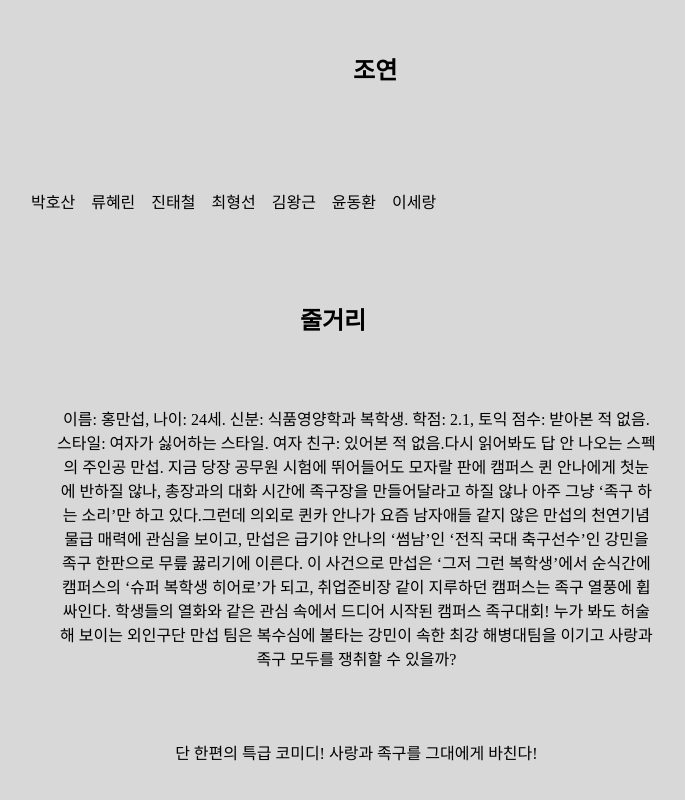
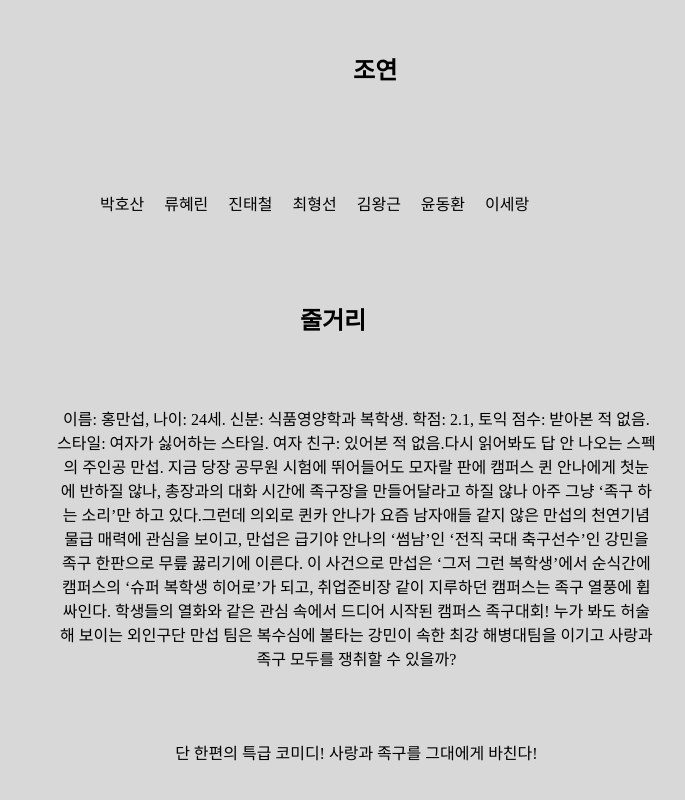
Before and after one commit to lotus24/lotus24.github.io, a plain HTML site: page leaflet.html in a window 1280 px wide. Shown: the part 1880-2680 px from the top of the page, without its empty margins (307-992 px from the left). Drawn offline with Linux system fonts and the light colour scheme.

Commit message:
Update leaflet.html

```diff
--- a/leaflet.html
+++ b/leaflet.html
@@ -103,10 +103,12 @@
     .조연배우{
       position:relative;
      padding-top:25px;
+      padding-left:70px;
+      left:5%;
 
     }
     .조연배우들{float:left;
-    margin:8px;}
+    margin:10px;}
 
     .provide{
       position:relative;
```
